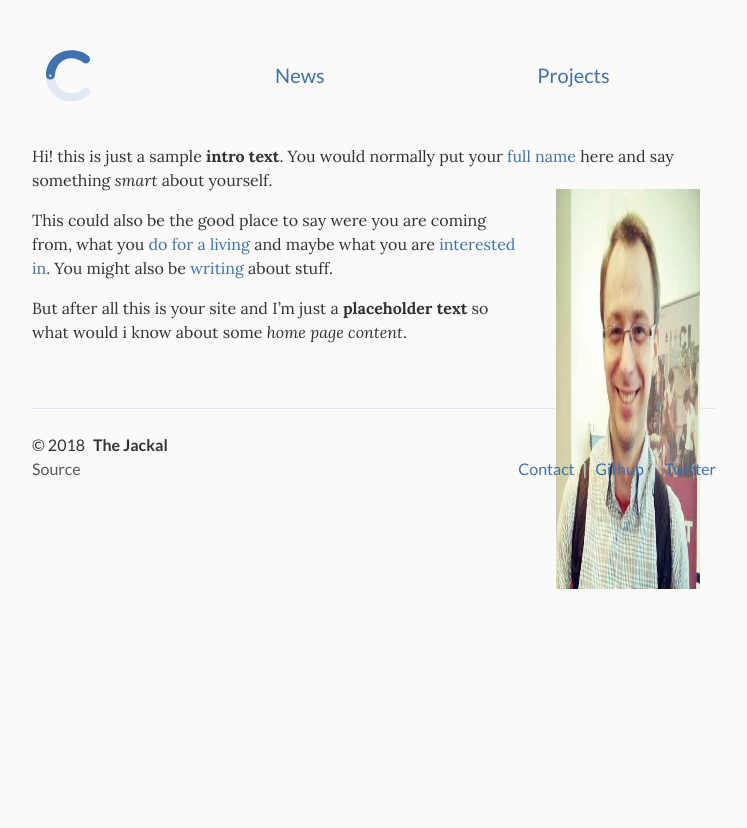
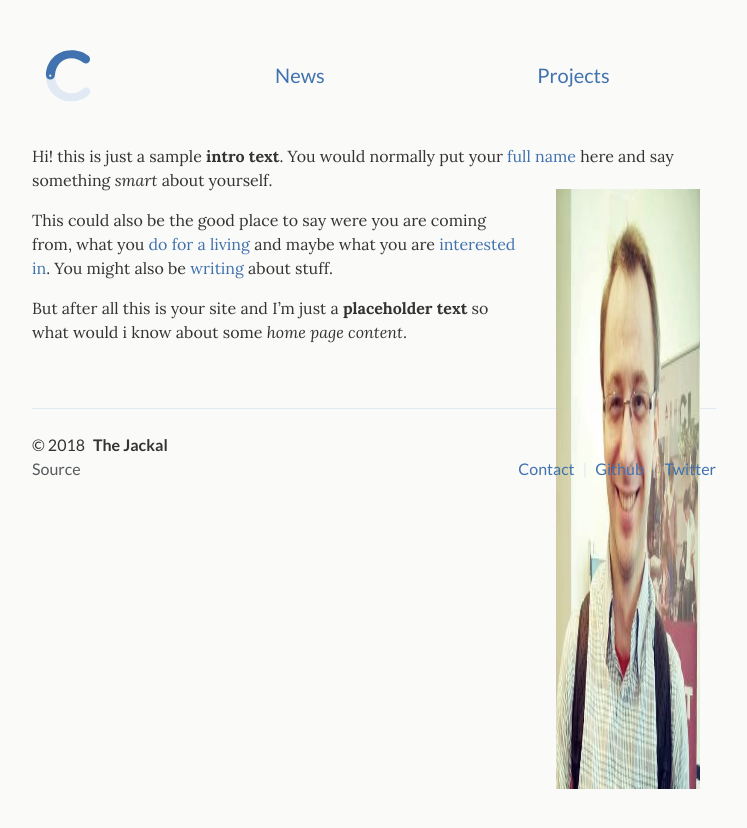
Before and after one commit to tomaszkacprzak/tomaszkacprzak.github.io, a Jekyll site: the page built from index.md, in a window 1280 px wide. Shown: the top 828 px of the page, without its empty margins (266-1013 px from the left). Built offline with Jekyll 4.4.1, drawn with Linux system fonts in a browser that asks for light colours.

Commit message:
testing pic

```diff
--- a/index.md
+++ b/index.md
@@ -7,7 +7,7 @@ Hi! this is just a sample **intro text**. You would normally put your [full name
 
 {::nomarkdown}
 <figure class="site-profile">
-    <img src="{{ site.baseurl }}/assets/img/me_pic.png" height="400" width="400"">
+    <img src="{{ site.baseurl }}/assets/img/me_pic.png" height="600" width="600"">
 </figure>
 {:/}
 
```
